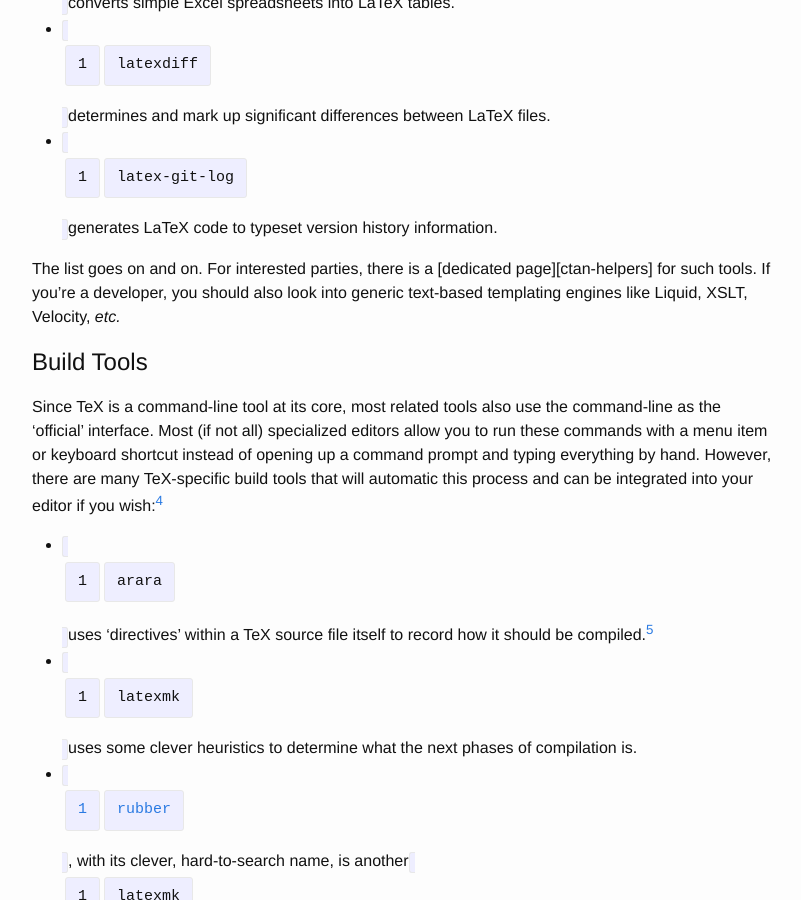
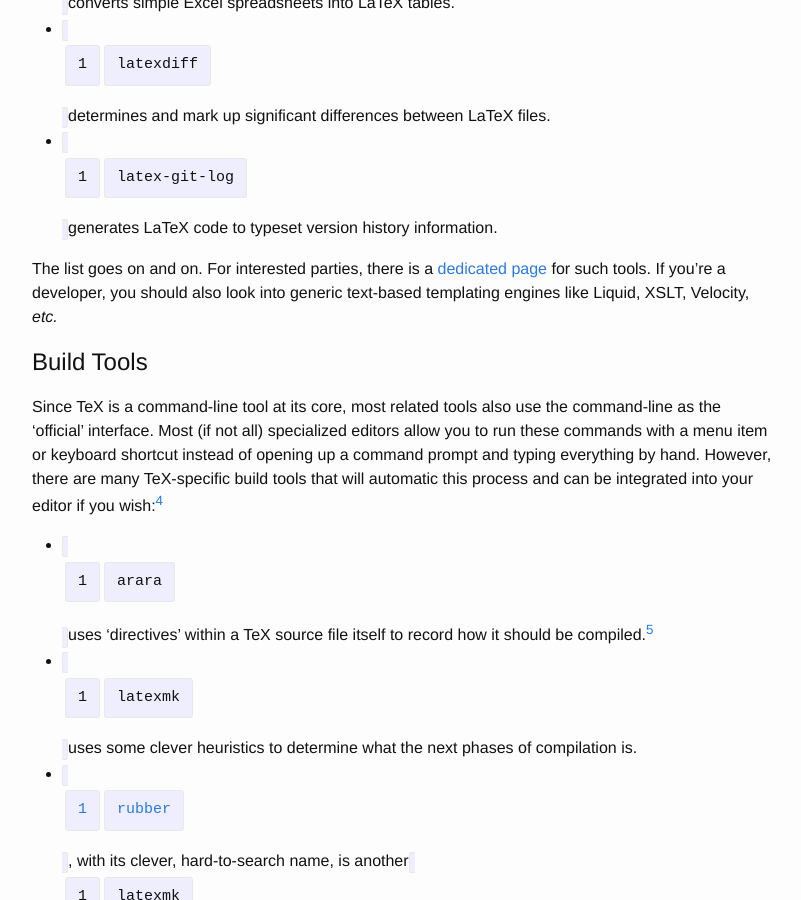
Before and after one commit to vermiculus/seanallred.com, a Jekyll site: the page built from _posts/2015-05-25-tex-terminology.markdown, in a window 1280 px wide and 900 px high, scrolled down 3838 px. Shown: the whole window, without its empty margins (238-1039 px from the left). Built offline with Jekyll 4.4.1, drawn with Linux system fonts in a browser that asks for light colours; comment, search, counter and statistics services are not loaded; some of the changed lines change nothing that is shown.

Commit message:
Fix broken link

```diff
--- a/_posts/2015-05-25-tex-terminology.markdown
+++ b/_posts/2015-05-25-tex-terminology.markdown
@@ -278,3 +278,4 @@ Happy TeXing!
 [tex-sx-mistake]: http://tex.stackexchange.com/a/139878/17423
 [tex-ex-editors]: http://tex.stackexchange.com/q/339/17423
 [rubber]: https://launchpad.net/rubber/
+[ctan-helpers]: http://ctan.org/tex-archive/support
```
